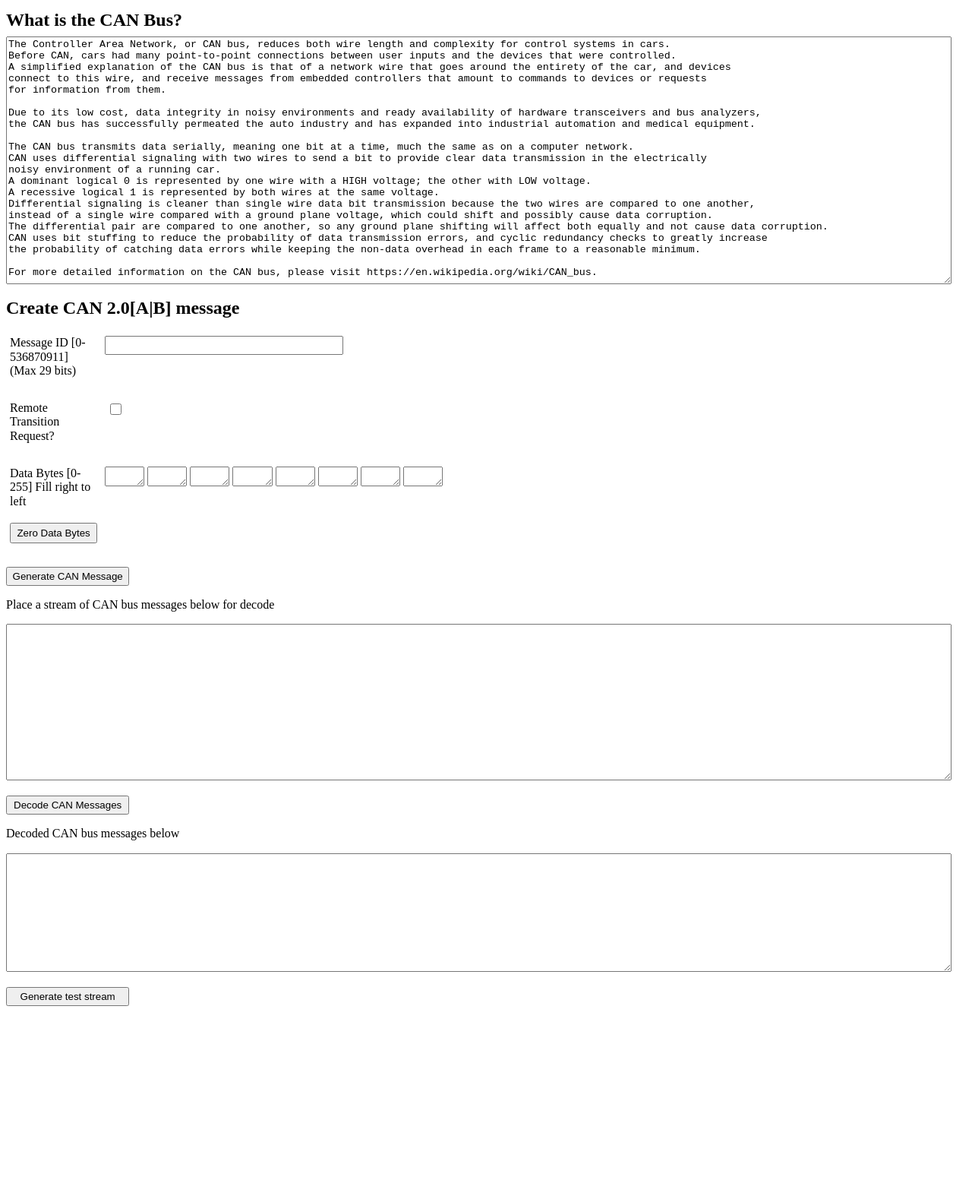
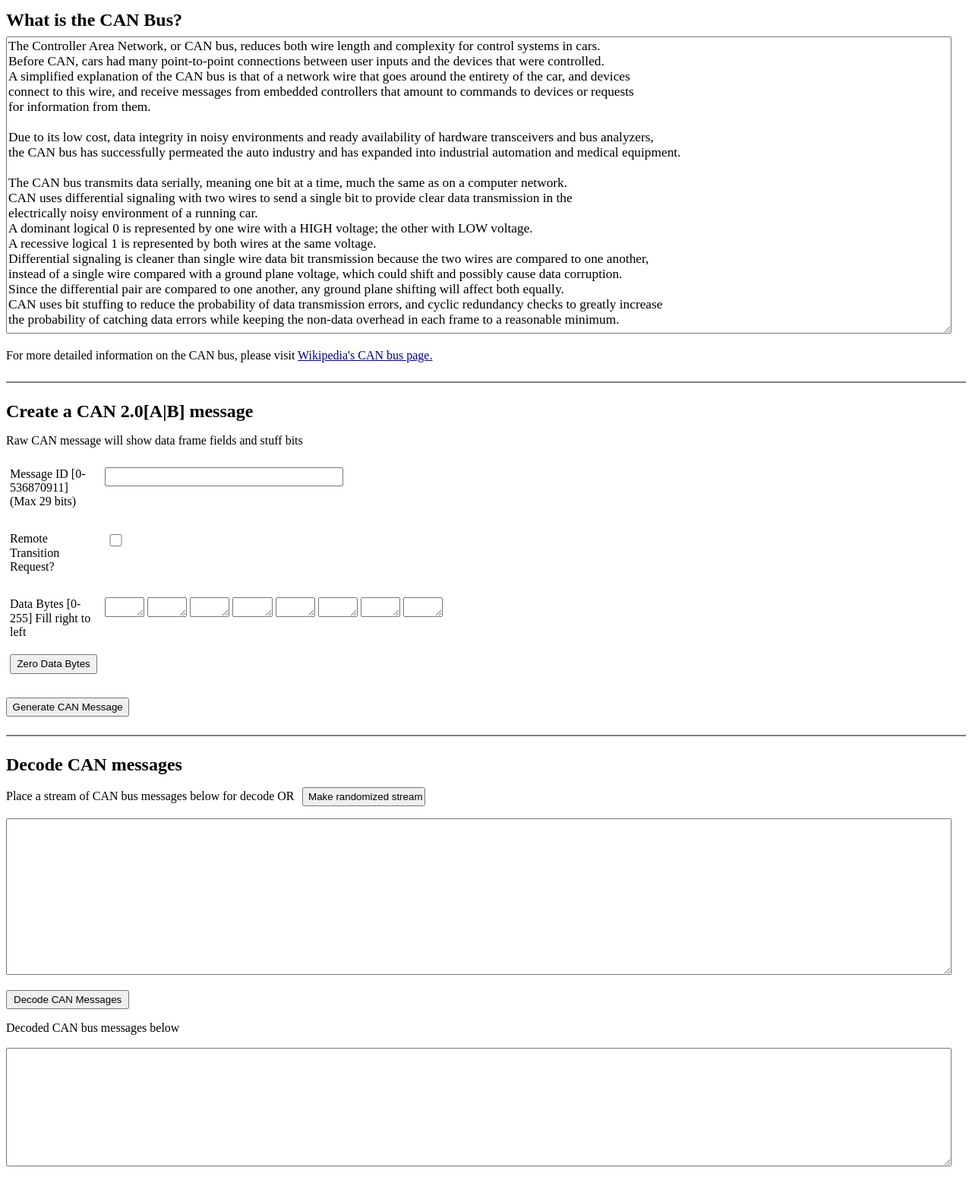
Before and after one commit to swagenVolk/can_bus_messages, a plain HTML site: page can_msg.html in a window 1280 px wide. Shown: the whole page at 76% size. Before the commit the page ends 1492 px from the top, so only its background shows below. Drawn offline with Linux system fonts and the light colour scheme.

Commit message:
Made some cosmetic and explanation text changes

```diff
--- a/can_msg.html
+++ b/can_msg.html
@@ -14,14 +14,19 @@
 		h2.cjk { font-family: "Noto Serif CJK SC"; font-size: 18pt; font-weight: bold }
 		h2.ctl { font-family: "Noto Sans Devanagari"; font-size: 18pt; font-weight: bold }
 		td p { orphans: 0; widows: 0; background: transparent; background: transparent }
+		textarea { font-family: "Liberation Serif", serif; font-size: 13pt; font-weight: normal }
+    hr { width: 100%; height:2px; border-width:0; color:gray; background-color:gray; margin-top: 1.5em; margin-bottom:1.5em;}
 		a:link { color: #000080; text-decoration: underline }
 		a:visited { color: #800000; text-decoration: underline }
 	</style>
 </head>
 <body lang="en-US" link="#000080" vlink="#800000" dir="ltr">
 <h2 class="western">What is the CAN Bus?</h2>
-<textarea id="can_bus_intro_txt_box" name="can_bus_intro_txt_box" rows="40" cols="100" wrap="soft" style="width: 98%; height: 320px"></textarea>
-<h2 class="western">Create CAN 2.0[A|B] message</h2>
+<textarea id="can_bus_intro_txt_box" name="can_bus_intro_txt_box" readonly rows="40" cols="100" wrap="soft" style="width: 98%; height: 385px"></textarea>
+<p align="left">For more detailed information on the CAN bus, please visit <a href="https://en.wikipedia.org/wiki/CAN_bus">Wikipedia's CAN bus page.</a></p>
+<hr>
+<h2 class="western">Create a CAN 2.0[A|B] message</h2>
+<p align="left">Raw CAN message will show data frame fields and stuff bits</p>
 <form name="data0_txt_box" action="../can_msg">
 	<table width="100%" cellpadding="0" cellspacing="0" style="page-break-inside: avoid">
 		<col width="246"/>
@@ -62,12 +67,16 @@
   </p>
   <p align="left"><pre id="gen_can_msg_pre" name="gen_can_msg_pre" width="100%" border="solid"></pre></p>
   <p align="left"><pre id="glossary_pre" name="glossary_pre" width="100%" border="solid"></pre></p>
-  <p align="left"><label for="can_msg_stream_lbl">Place a stream of CAN bus messages below for decode</label></p>
+  <hr>
+  <h2 class="western">Decode CAN messages</h2>
+  <p align="left"><label for="can_msg_stream_lbl">Place a stream of CAN bus messages below for decode OR </label>
+    <input type="button" id="gen_rand_stream_btn" name="gen_rand_stream_btn" value="Make randomized stream"  style="width: 1.69in; height: 0.26in; margin-left: 0.5em;"></input>
+  </p>
   <p align="left"><textarea id="can_msg_stream_txt_box" name="can_msg_stream_txt_box"  rows="40" cols="100" wrap="soft" style="width: 98%; height: 200px"></textarea></p>
   <p align="left"><input type="button" id="decode_can_msg_stream_btn" name="decode_can_msg_stream_btn" value="Decode CAN Messages"  style="width: 1.69in; height: 0.26in"></input>
   <p align="left"><label for="decoded_can_msgs_lbl">Decoded CAN bus messages below</label></p>
   <p align="left"><textarea id="decoded_stream_txt_box" name="decoded_stream_txt_box"  rows="20" cols="100" wrap="soft" style="width: 98%; height: 150px"></textarea></p>
-  <p align="left"><input type="button" id="gen_rand_stream_btn" name="gen_rand_stream_btn" value="Generate test stream"  style="width: 1.69in; height: 0.26in"></input>
+  <p align="left">
 </form>
 <p align="left"><br/>
 <br/>
--- a/can_msg.js
+++ b/can_msg.js
@@ -1,14 +1,12 @@
 /**************************************************************
  * GLOBAL
  * TODO:
+ * Remove borders on "What is the CAN Bus?" textarea
  * Get it working with known good messages
  *  Passing vs. failing info: DATA ordering; both hex and decimal values? Value of RAW CAN msg? Take out new lines?
  * Calculate CRC
  *  Too often it's the same value
  *  Is it being done correctly?  What about additional 0s added at end?
- *  Last bit is the CRC delimiter, which must be recessive (0)
- *  Need to bit stuff the CRC with the execption of the delimiter
- *  Display 15-bit CRC.  Break delimiter out?
  * Standard: [SOF|ID|RTR|IDE|r0|DLC|DATA|CRC|ACK|EOF|IFS]
  * Extended: [SOF|ID|SRR|IDE|EXT_ID|RTR|r1|r0|DLC|DATA|CRC|ACK|EOF|IFS]
  *
@@ -1265,7 +1263,7 @@ function make_field_glossary (is_extended)  {
   glossary_descr += "\nA bit of opposite polarity is inserted after five consecutive bits of the same polarity."
   glossary_descr += "\nIf a transmitter sends 5 [0]s in a row, it must send a [1] stuff bit (de-stuffed by receiver).";
   glossary_descr += "\nIf a transmitter sends 5 [1]s in a row, it must send a [0] stuff bit (de-stuffed by receiver).";
-  glossary_descr += "\nBit stuffing is active from SOF to 15-bit calculated CRC and off from the CRC delimiter onwards.";
+  glossary_descr += "\nBit stuffing is active from SOF to 15-bit calculated CRC and off from the CRC_D delimiter onwards.";
 
 
   return glossary_descr;
@@ -1567,18 +1565,16 @@ if (can_bus_intro_txt_box != null)  {
   can_bus_intro_txt_box.value += "\nthe CAN bus has successfully permeated the auto industry and has expanded into industrial automation and medical equipment. ";
   can_bus_intro_txt_box.value += "\n";
   can_bus_intro_txt_box.value += "\nThe CAN bus transmits data serially, meaning one bit at a time, much the same as on a computer network. ";
-  can_bus_intro_txt_box.value += "\nCAN uses differential signaling with two wires to send a bit to provide clear data transmission in the electrically ";
-  can_bus_intro_txt_box.value += "\nnoisy environment of a running car. ";
+  can_bus_intro_txt_box.value += "\nCAN uses differential signaling with two wires to send a single bit to provide clear data transmission in the ";
+  can_bus_intro_txt_box.value += "\nelectrically noisy environment of a running car. ";
   can_bus_intro_txt_box.value += "\nA dominant logical 0 is represented by one wire with a HIGH voltage; the other with LOW voltage.";
   can_bus_intro_txt_box.value += "\nA recessive logical 1 is represented by both wires at the same voltage. ";
   can_bus_intro_txt_box.value += "\nDifferential signaling is cleaner than single wire data bit transmission because the two wires are compared to one another, ";
   can_bus_intro_txt_box.value += "\ninstead of a single wire compared with a ground plane voltage, which could shift and possibly cause data corruption. ";
-  can_bus_intro_txt_box.value += "\nThe differential pair are compared to one another, so any ground plane shifting will affect both equally and not cause data corruption. ";
+  can_bus_intro_txt_box.value += "\nSince the differential pair are compared to one another, any ground plane shifting will affect both equally. ";
 
   can_bus_intro_txt_box.value += "\nCAN uses bit stuffing to reduce the probability of data transmission errors, and cyclic redundancy checks to greatly increase ";
   can_bus_intro_txt_box.value += "\nthe probability of catching data errors while keeping the non-data overhead in each frame to a reasonable minimum. ";
   can_bus_intro_txt_box.value += "\n";
-  can_bus_intro_txt_box.value += "\nFor more detailed information on the CAN bus, please visit https://en.wikipedia.org/wiki/CAN_bus.";
-
-
-}
+
+}
```
